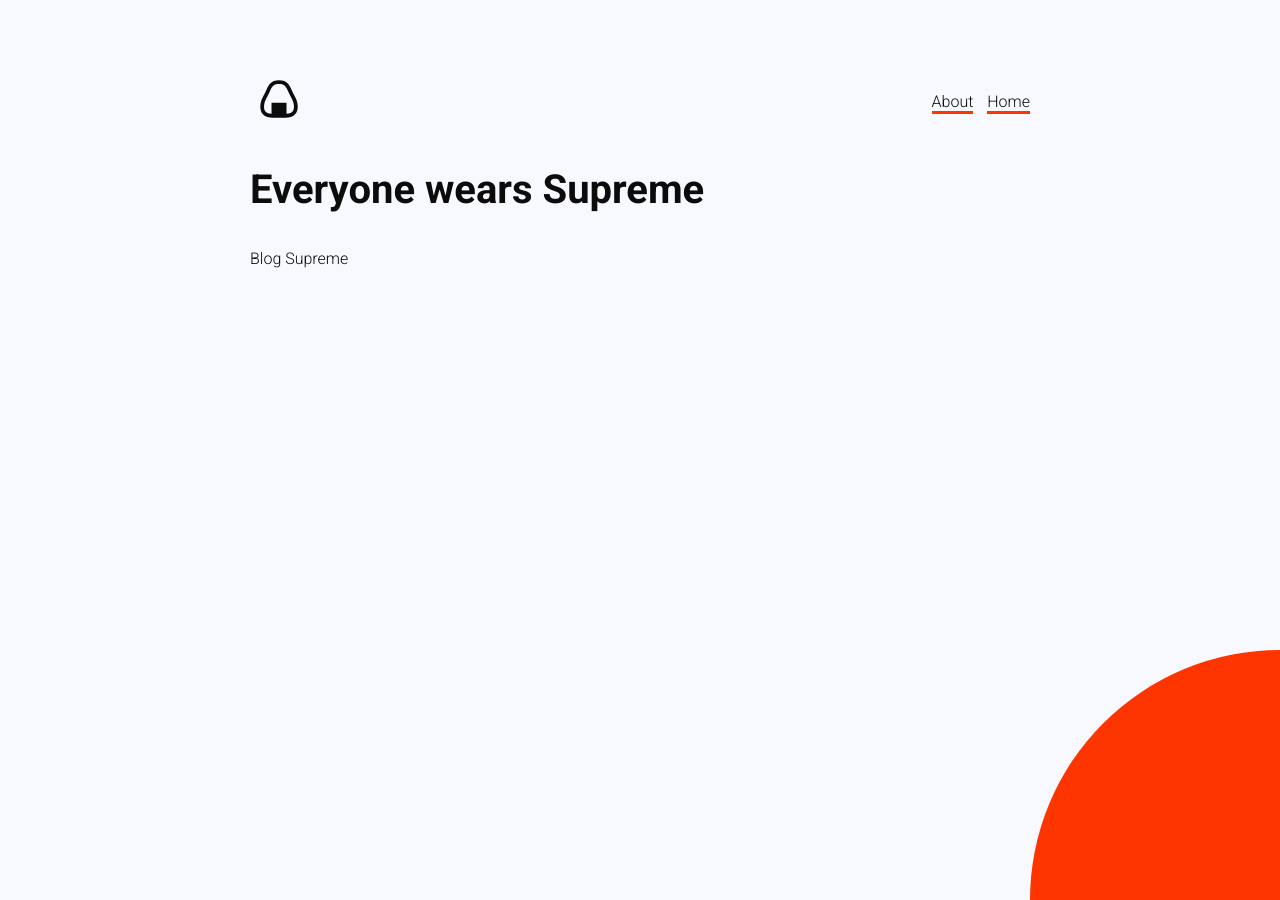
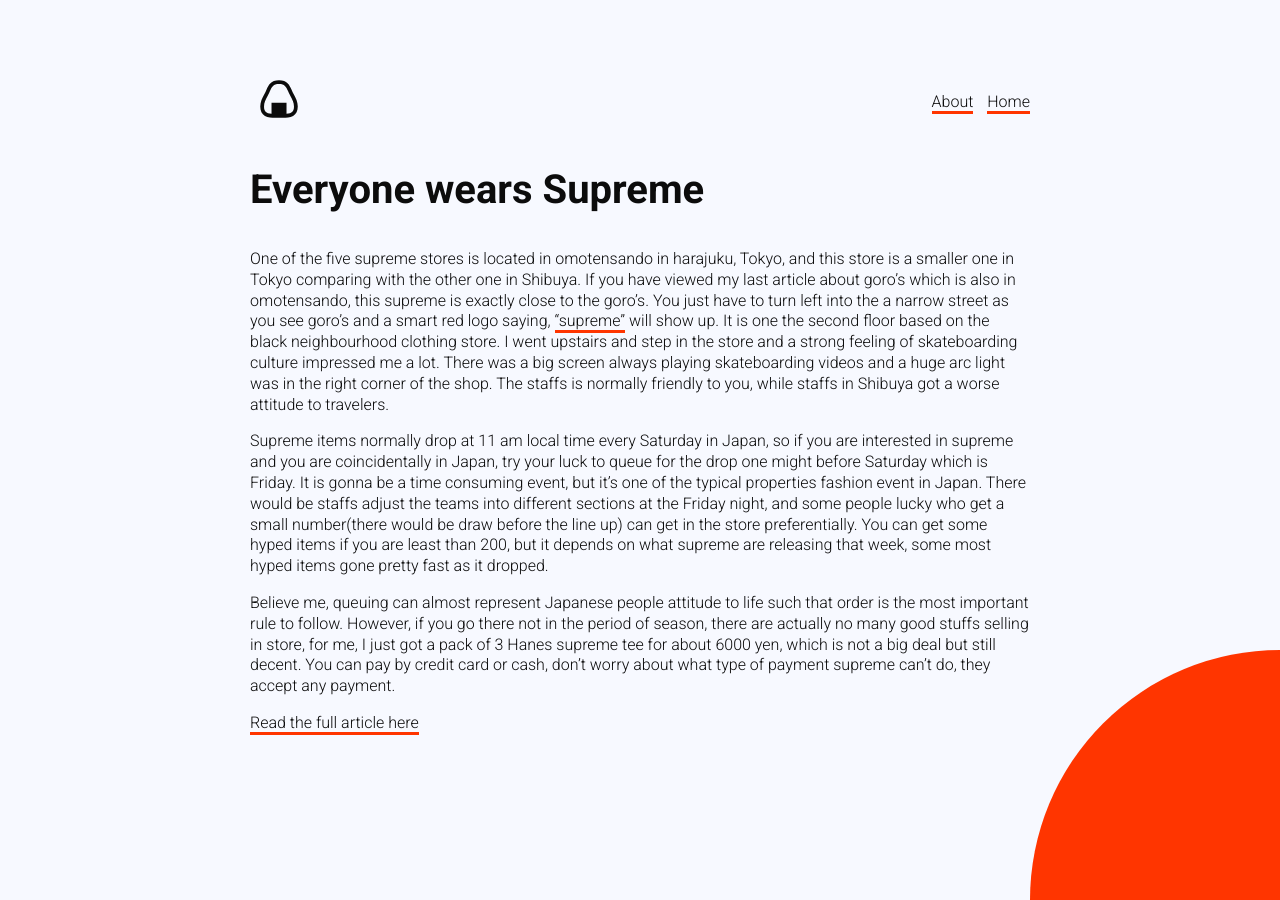
Before and after one commit to koolmilk/anightinjapan, a Jekyll site: the page built from _posts/2020-01-01-supreme.markdown, in a window 1280 px wide. Built offline with Jekyll 4.4.1, drawn with Linux system fonts in a browser that asks for light colours.

Commit message:
Updated Supreme

```diff
--- a/_posts/2020-01-01-supreme.markdown
+++ b/_posts/2020-01-01-supreme.markdown
@@ -5,4 +5,10 @@
   and this store is a smaller one in Tokyo comparing with the other one in Shibuya.
 ---
 
-Blog Supreme
+One of the five supreme stores is located in omotensando in harajuku, Tokyo, and this store is a smaller one in Tokyo comparing with the other one in Shibuya. If you have viewed my last article about goro's which is also in omotensando, this supreme is exactly close to the goro's. You just have to turn left into the a narrow street as you see goro's and a smart red logo saying, ["supreme"](https://www.supremenewyork.com/) will show up. It is one the second floor based on the black neighbourhood clothing store. I went upstairs and step in the store and a strong feeling of skateboarding culture impressed me a lot. There was a big screen always playing skateboarding videos and a huge arc light was in the right corner of the shop. The staffs is normally friendly to you, while staffs in Shibuya got a worse attitude to travelers.
+
+Supreme items normally drop at 11 am local time every Saturday in Japan, so if you are interested in supreme and you are coincidentally in Japan, try your luck to queue for the drop one might before Saturday which is Friday. It is gonna be a time consuming event, but it's one of the typical properties fashion event in Japan. There would be staffs adjust the teams into different sections at the Friday night, and some people lucky who get a small number(there would be draw before the line up) can get in the store preferentially. You can get some hyped  items if you are least than 200, but it depends on what supreme are releasing that week, some most hyped items gone pretty fast as it dropped.
+
+Believe me, queuing can almost represent Japanese people attitude to life such that order is the most important rule to follow. However, if you go there not in the period of season, there are actually no many good stuffs selling in store, for me, I just got a pack of 3 Hanes supreme tee for about 6000 yen, which is not a big deal but still decent. You can pay by credit card or cash, don't worry about what type of payment supreme can't do, they accept any payment.
+
+[Read the full article here](https://www.tokyocreative.com/articles/19065-experience-in-supreme-harajuku-tokyo-and-osaka)
```
